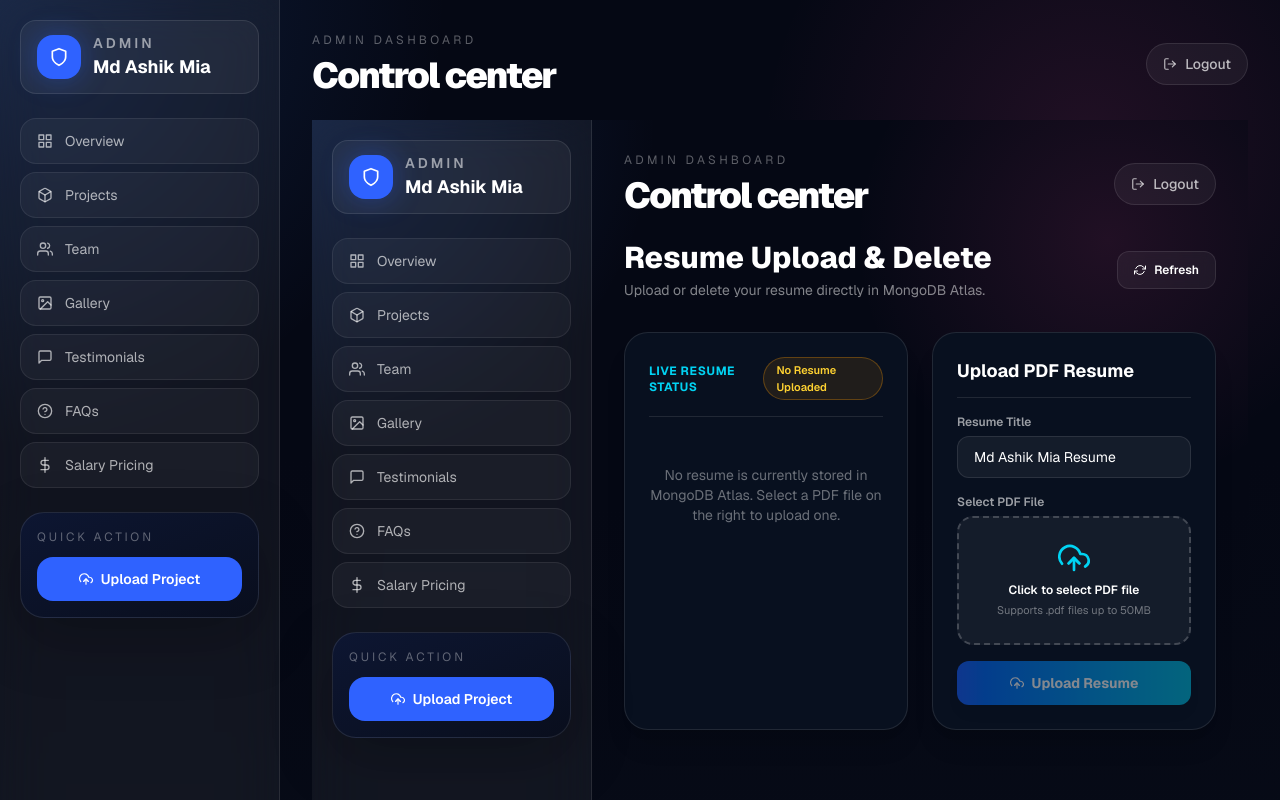
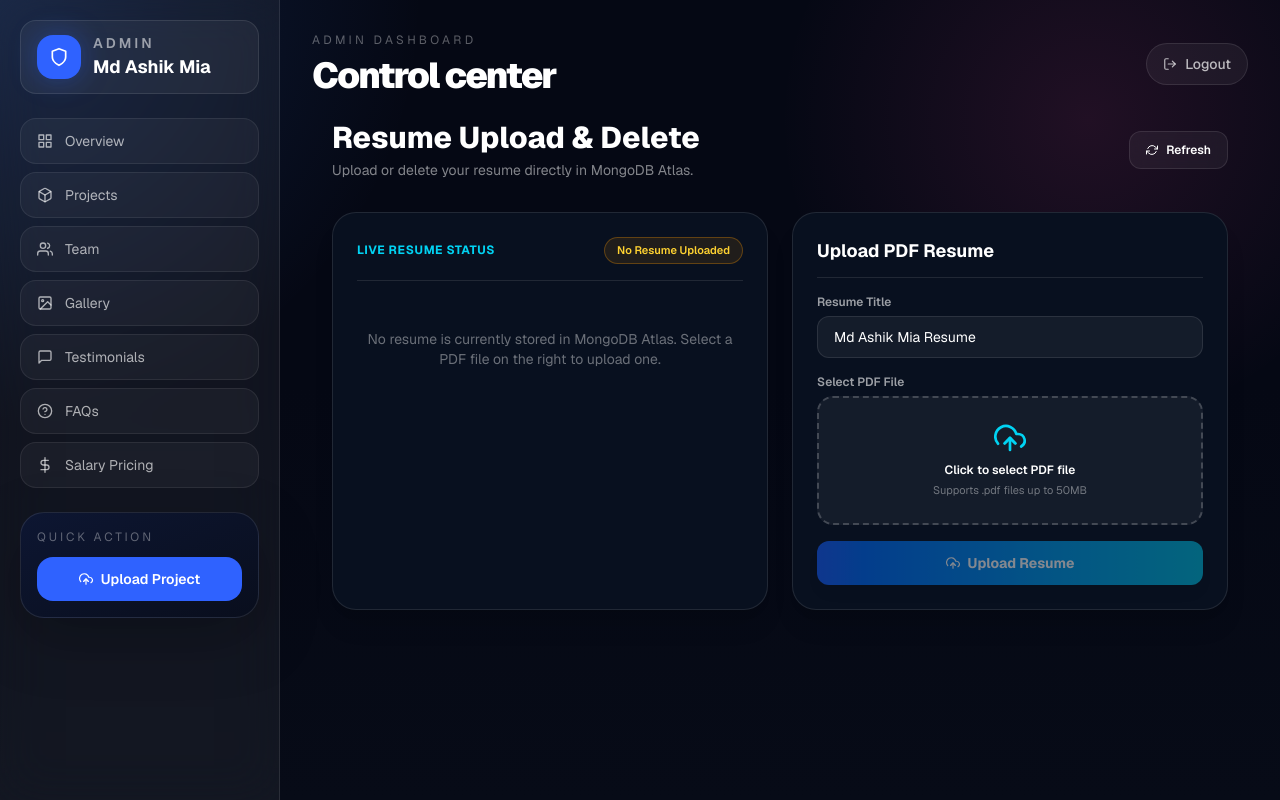
Before and after one commit to Md-Ashik-Mia/myportfoliofrontend, a Next.js app: page /admin/dashboard/resume in a window 1280 px wide. Shown: the top 800 px of the page. Built offline with nearby package versions, Linux system fonts and the light colour scheme; no server answers; sample sign-in values are in the browser's storage.

Commit message:
Fix double sidebar by removing redundant AdminShell wrapper in resume page

```diff
--- a/app/admin/dashboard/resume/page.tsx
+++ b/app/admin/dashboard/resume/page.tsx
@@ -1,8 +1,8 @@
 'use client';
 
 import { useState, useEffect, type ChangeEvent } from 'react';
-import AdminShell from '@/common/admin/AdminShell';
 import { FiUploadCloud, FiFileText, FiCheckCircle, FiExternalLink, FiRefreshCw, FiAlertCircle, FiTrash2 } from 'react-icons/fi';
+
 
 const API_BASE_URL = process.env.NEXT_PUBLIC_API_BASE_URL || 'http://localhost:5000';
 
@@ -150,8 +150,8 @@ export default function AdminResumePage() {
   };
 
   return (
-    <AdminShell>
-      <div className="mx-auto max-w-4xl space-y-8">
+    <div className="mx-auto max-w-4xl space-y-8">
+
         {/* Page Header */}
         <div className="flex items-center justify-between">
           <div>
@@ -306,6 +306,5 @@ export default function AdminResumePage() {
           </div>
         </div>
       </div>
-    </AdminShell>
   );
 }
```
